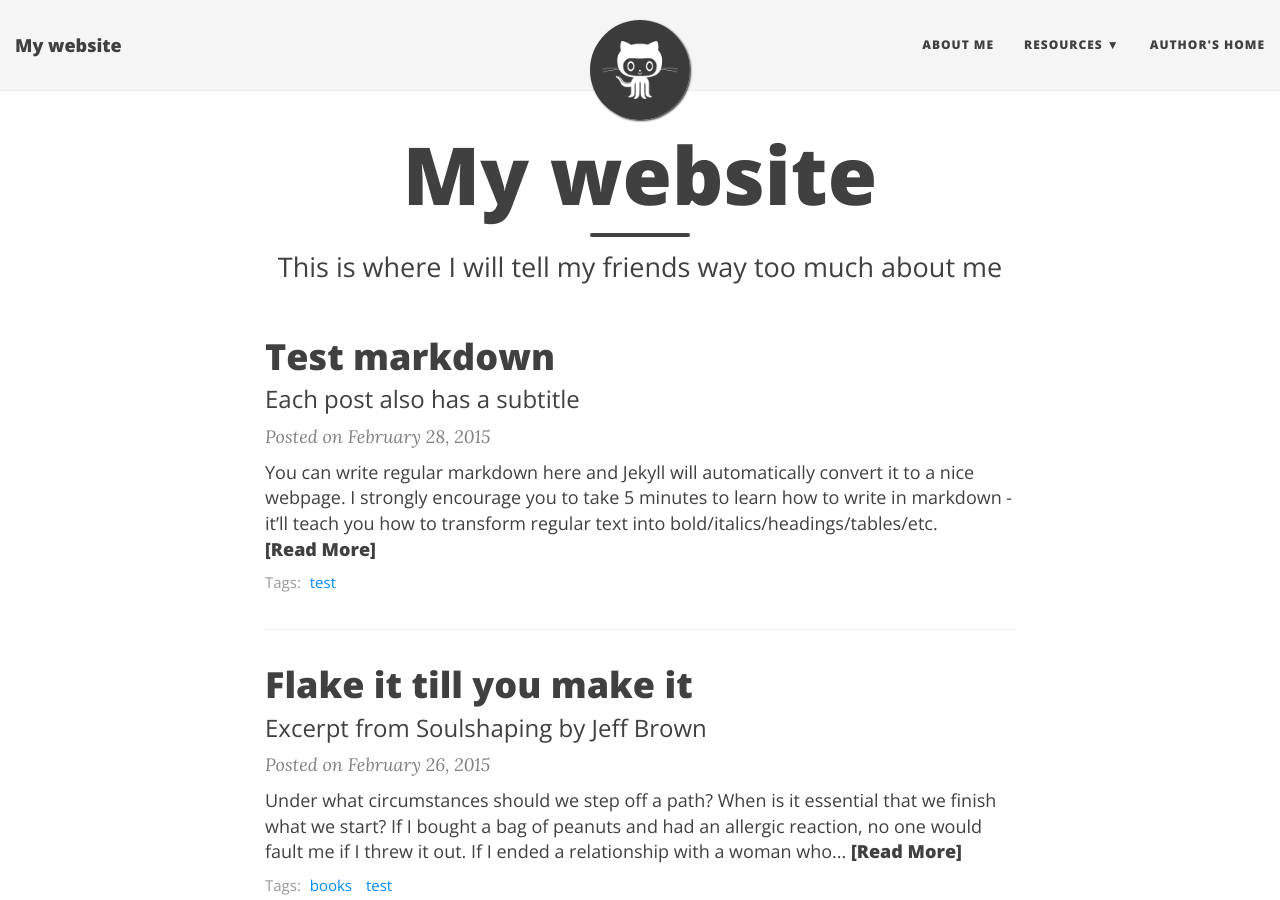
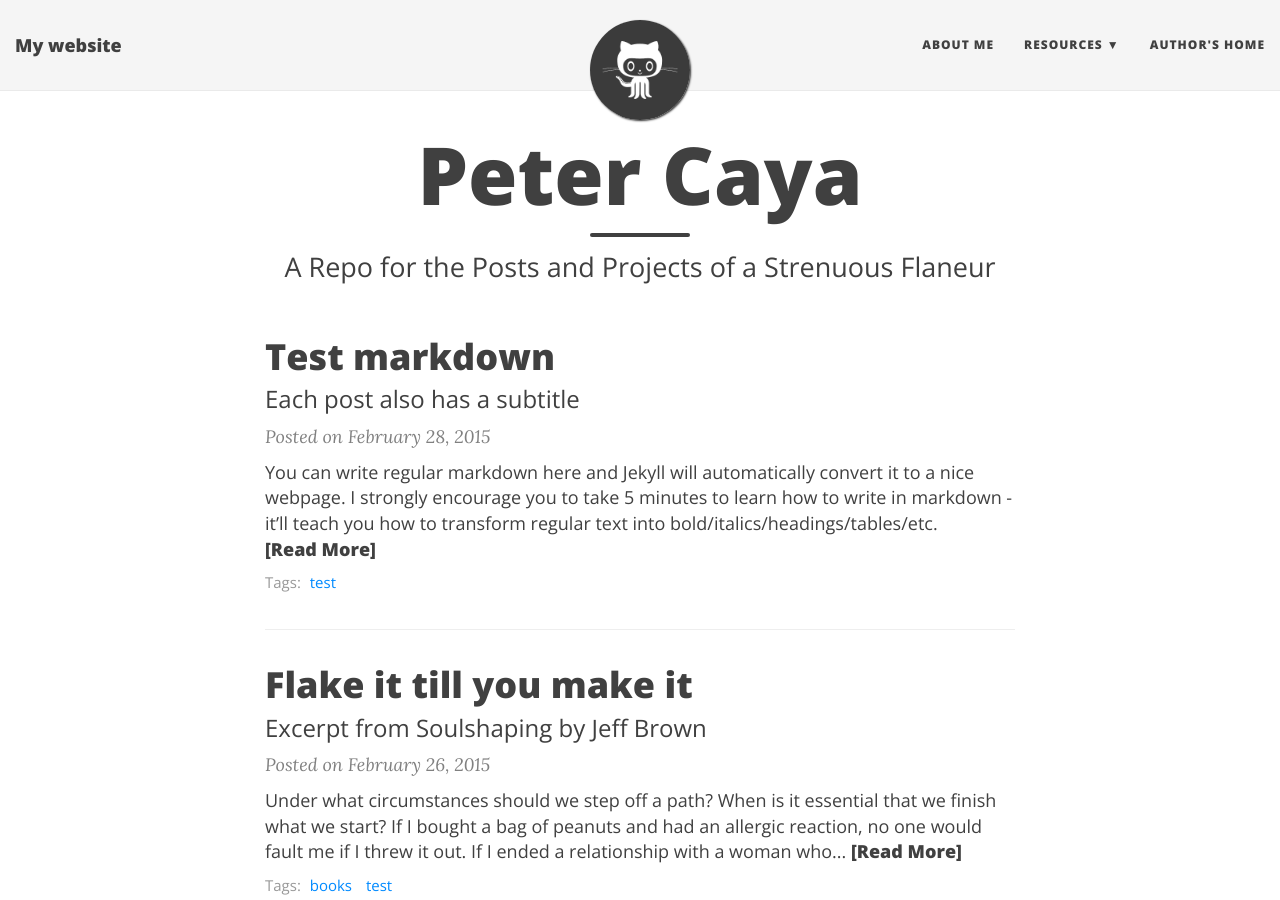
Before and after one commit to poc1673/old_poc1673.github.io, a Jekyll site: the page built from index.html, in a window 1280 px wide and 900 px high. Built offline with Jekyll 4.4.1, drawn with Linux system fonts in a browser that asks for light colours; nearby versions of some CDN libraries; the list of posts is cut into pages by our own code.

Commit message:
Update index.html

```diff
--- a/index.html
+++ b/index.html
@@ -1,7 +1,7 @@
 ---
 layout: page
-title: My website
-subtitle: This is where I will tell my friends way too much about me
+title: Peter Caya
+subtitle: A Repo for the Posts and Projects of a Strenuous Flaneur
 use-site-title: true
 ---
 
```
